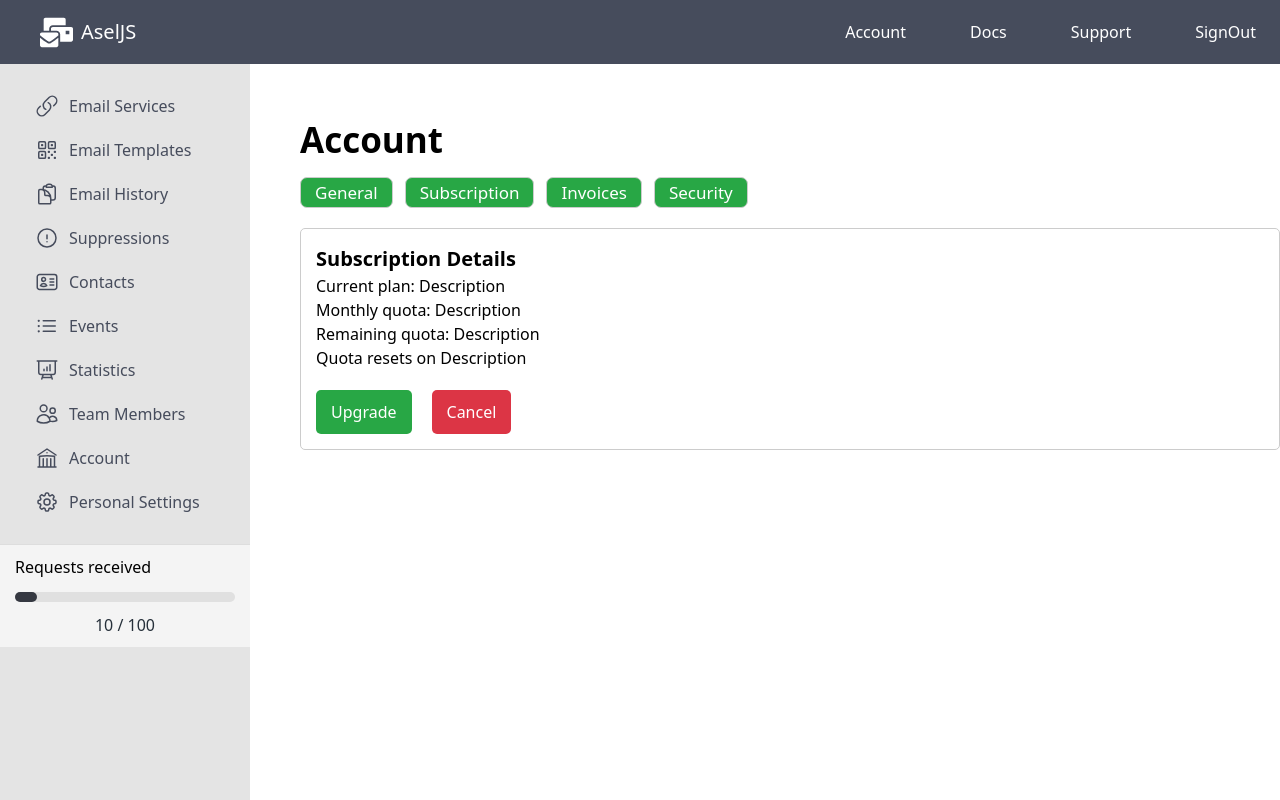
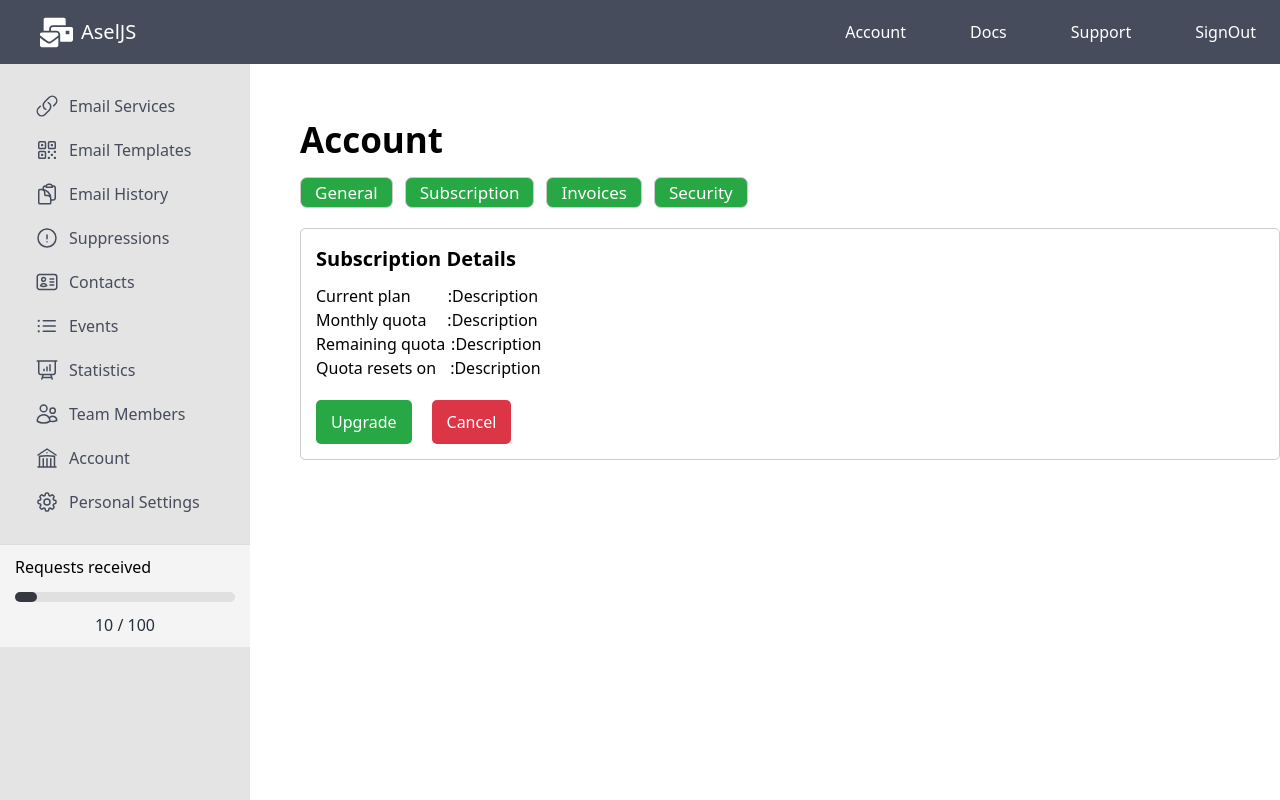
Before and after one commit to babyshark023/next.js, a Next.js app: page /link8 in a window 1280 px wide. Both pictures are taken after a click on the button "Subscription". Built offline with nearby package versions, Linux system fonts and the light colour scheme.

Commit message:
link8 update

```diff
--- a/app/link1/page.tsx
+++ b/app/link1/page.tsx
@@ -1,7 +1,7 @@
 const Link1Page = () => {
   return (
     <div style={{ marginLeft: '300px', marginTop: '50px' }}>
-      <h1 style={{ fontWeight: 'bold', fontSize: '35px', color: 'black' }}>
+    <h1 style={{ fontWeight: 'bold', fontSize: '35px', color: 'black' }}>
         Email Templates
       </h1>
       <button
--- a/app/link8/page.tsx
+++ b/app/link8/page.tsx
@@ -143,11 +143,11 @@ const Link8Page: React.FC = () => {
       {activeTab === 'subscription' && (
   <div style={{ border: '1px solid #ccc', padding: '15px', borderRadius: '5px' }}>
    <h2 style={{ fontWeight: 'bold', fontSize: '20px' }}>Subscription Details</h2>
-    <ul>
-      <li>Current plan: Description</li>
-      <li>Monthly quota: Description</li>
-      <li>Remaining quota: Description</li>
-      <li>Quota resets on Description</li>
+    <ul style={{marginTop:'10px',}}>
+      <li>Current plan <span style={{ marginLeft: '33px' }}>:Description</span></li>
+      <li>Monthly quota<span style={{ marginLeft: '21px' }}>:Description</span></li>
+      <li>Remaining quota<span style={{ marginLeft: '6px' }}>:Description</span></li>
+      <li>Quota resets on<span style={{ marginLeft: '14px' }}>:Description</span></li>
     </ul>
 
     <div style={{ display: 'flex', gap: '20px', marginTop: '20px' }}>
--- a/app/pages/dashboard.tsx
+++ /dev/null
@@ -1,5 +0,0 @@
-const Dashboard = () => {
-    return <h1>Dashboard Page</h1>;
-  };
-
-  export default Dashboard;
--- a/app/pages/index.tsx
+++ /dev/null
@@ -1,22 +0,0 @@
-import Head from 'next/head';
-import Sidebar from '../components/Sidebar/Sidebar';
-
-
-const Home = () => {
-  return (
-    <div>
-      <Head>
-        <meta name="description"  />
-        <link rel="icon" href="/favicon.ico" />
-      </Head>
-
-      <Sidebar />
-
-      <main>
-
-      </main>
-    </div>
-  );
-};
-
-export default Home;
```
